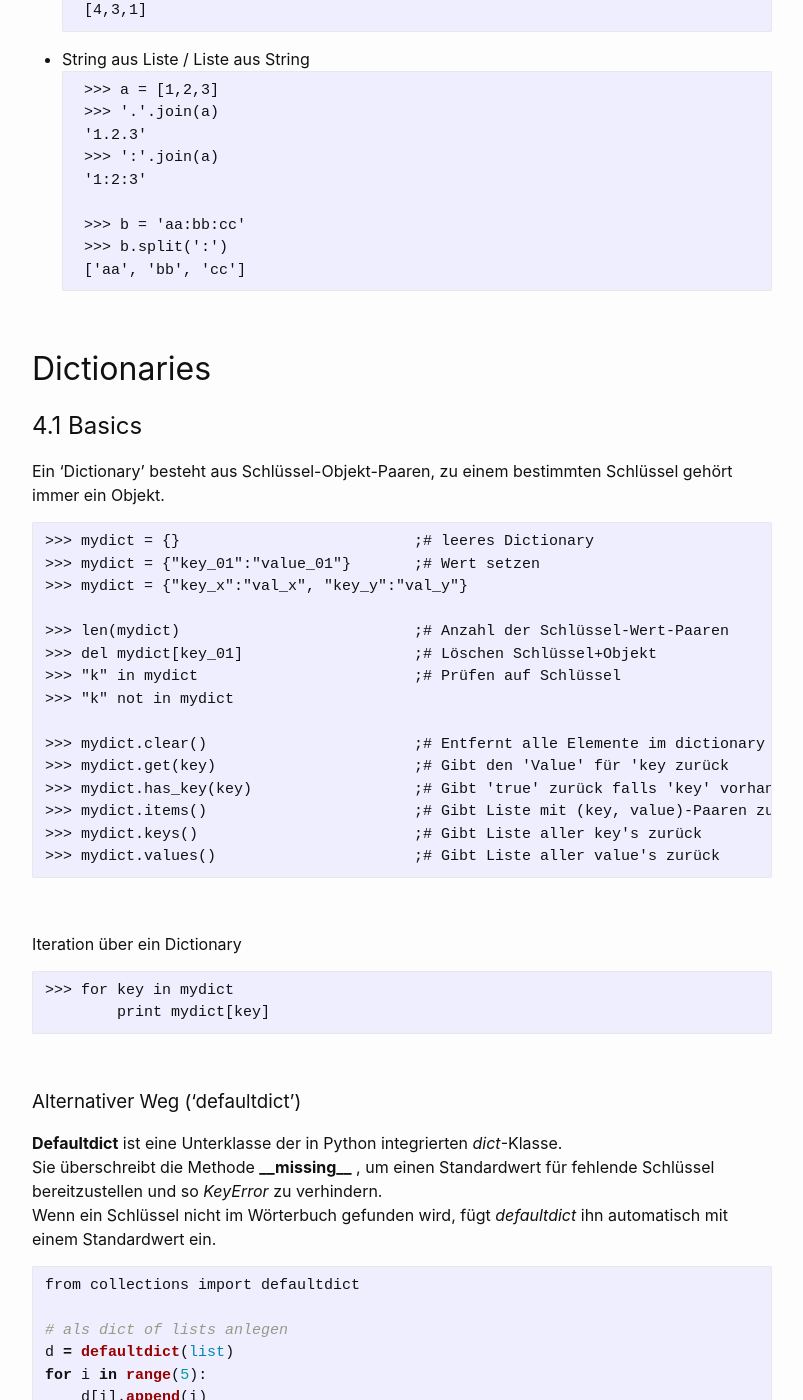
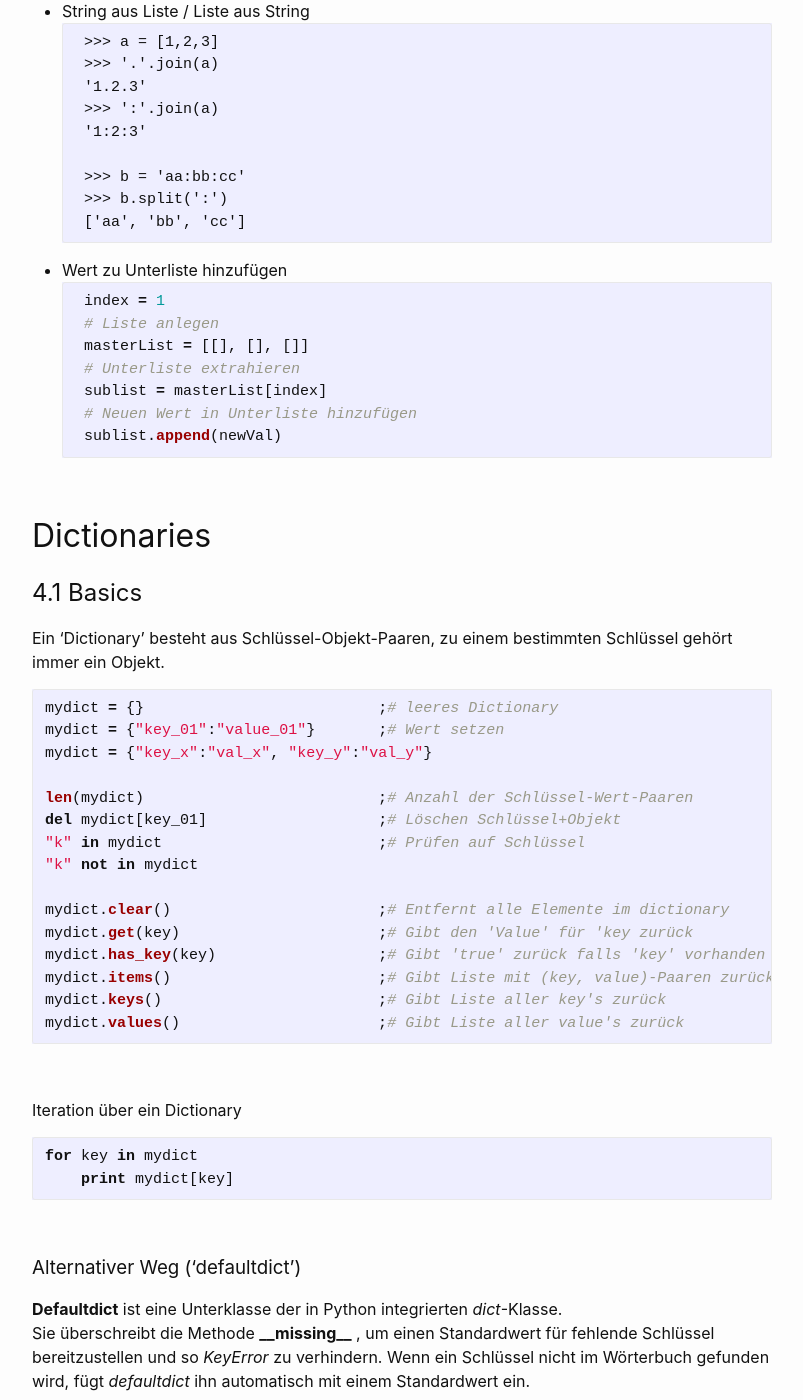
Before and after one commit to Hautaklyttn/progDocs, a Jekyll site: the page built from docs/articles/python.md, in a window 1280 px wide and 1400 px high, scrolled down 27560 px. Shown: the whole window, without its empty margins (238-1041 px from the left). Built offline with Jekyll 4.4.1, drawn with Linux system fonts in a browser that asks for light colours; some of the changed text lies outside the part shown.

Commit message:
Update python.md
Listen update

````diff
--- a/docs/articles/python.md
+++ b/docs/articles/python.md
@@ -50,8 +50,6 @@ layout: default
 ### 3. Listen
 &nbsp;&nbsp;&nbsp;&nbsp;&nbsp; [<font size="-1">3.1 Basics</font>](#ch3-1)
 &nbsp;&nbsp;&nbsp;&nbsp;&nbsp; [<font size="-1">3.2 List Functions</font>](#ch3-2)
-&nbsp;&nbsp;&nbsp;&nbsp;&nbsp; [<font size="-1">3.3 ...</font>](#ch3-3)
-&nbsp;&nbsp;&nbsp;&nbsp;&nbsp; [<font size="-1">3.4 ...</font>](#ch3-4)
 
 ### 4. Dictionaries
 &nbsp;&nbsp;&nbsp;&nbsp;&nbsp; [<font size="-1">4.1 Basics</font>](#ch4-1)
@@ -1004,6 +1002,16 @@ list2[1:5]: [2,3,4,5]
      >>> b.split(':')
      ['aa', 'bb', 'cc']
      ```
+  - Wert zu Unterliste hinzufügen
+     ```python
+     index = 1
+     # Liste anlegen
+     masterList = [[], [], []]
+     # Unterliste extrahieren
+     sublist = masterList[index]
+     # Neuen Wert in Unterliste hinzufügen
+     sublist.append(newVal)
+     ```
 
 &nbsp;
 
@@ -1013,29 +1021,29 @@ list2[1:5]: [2,3,4,5]
 ## 4.1 Basics
 
 Ein 'Dictionary' besteht aus Schlüssel-Objekt-Paaren, zu einem bestimmten Schlüssel gehört immer ein Objekt.
-```
->>> mydict = {}                          ;# leeres Dictionary
->>> mydict = {"key_01":"value_01"}       ;# Wert setzen
->>> mydict = {"key_x":"val_x", "key_y":"val_y"}
-
->>> len(mydict)                          ;# Anzahl der Schlüssel-Wert-Paaren
->>> del mydict[key_01]                   ;# Löschen Schlüssel+Objekt
->>> "k" in mydict                        ;# Prüfen auf Schlüssel
->>> "k" not in mydict
-
->>> mydict.clear()                       ;# Entfernt alle Elemente im dictionary
->>> mydict.get(key)                      ;# Gibt den 'Value' für 'key zurück
->>> mydict.has_key(key)                  ;# Gibt 'true' zurück falls 'key' vorhanden
->>> mydict.items()                       ;# Gibt Liste mit (key, value)-Paaren zurück
->>> mydict.keys()                        ;# Gibt Liste aller key's zurück
->>> mydict.values()                      ;# Gibt Liste aller value's zurück
+```python
+mydict = {}                          ;# leeres Dictionary
+mydict = {"key_01":"value_01"}       ;# Wert setzen
+mydict = {"key_x":"val_x", "key_y":"val_y"}
+
+len(mydict)                          ;# Anzahl der Schlüssel-Wert-Paaren
+del mydict[key_01]                   ;# Löschen Schlüssel+Objekt
+"k" in mydict                        ;# Prüfen auf Schlüssel
+"k" not in mydict
+
+mydict.clear()                       ;# Entfernt alle Elemente im dictionary
+mydict.get(key)                      ;# Gibt den 'Value' für 'key zurück
+mydict.has_key(key)                  ;# Gibt 'true' zurück falls 'key' vorhanden
+mydict.items()                       ;# Gibt Liste mit (key, value)-Paaren zurück
+mydict.keys()                        ;# Gibt Liste aller key's zurück
+mydict.values()                      ;# Gibt Liste aller value's zurück
 ```
 &nbsp;
 
 Iteration über ein Dictionary
-```
->>> for key in mydict
-        print mydict[key]
+```python
+for key in mydict
+    print mydict[key]
 ```
 &nbsp;
 
@@ -1064,23 +1072,24 @@ for i in L:
 
 <a name="ch4-2"></a>
 ## 4.2 Verschachtelte Dictionaries
-```
+```python
 # Anlegen:
->>> d = {}
->>> d['dict1'] = {}
->>> d['dict1']['innerkey'] = 'value'
-oder
->>> d['key1']['innerkey'].append('value')
+d = {}
+d['dict1'] = {}
+d['dict1']['innerkey'] = 'value'
+# oder
+d['key1']['innerkey'].append('value')
 
 # Auslesen:
->>> d = {'dict1' : {'innerkey' : 'value'}}
->>> d = {'dict1' : {'inkey1': val, 'inkey2' : val2}}
-oder
->>> d.get('key1', {}).get('innerkey')
+d = {'dict1' : {'innerkey' : 'value'}}
+d = {'dict1' : {'inkey1': val, 'inkey2' : val2}}
+# oder
+d.get('key1', {}).get('innerkey')
 # Sicherer, da bei Fehlen eines der 'keys' kein Fehler geworfen wird, sondern
 # 'None' zurückgegeben wird.
-
-```
+```
+
+&nbsp;
 
 ### Alternativer Weg ('defaultdict')
 
````
